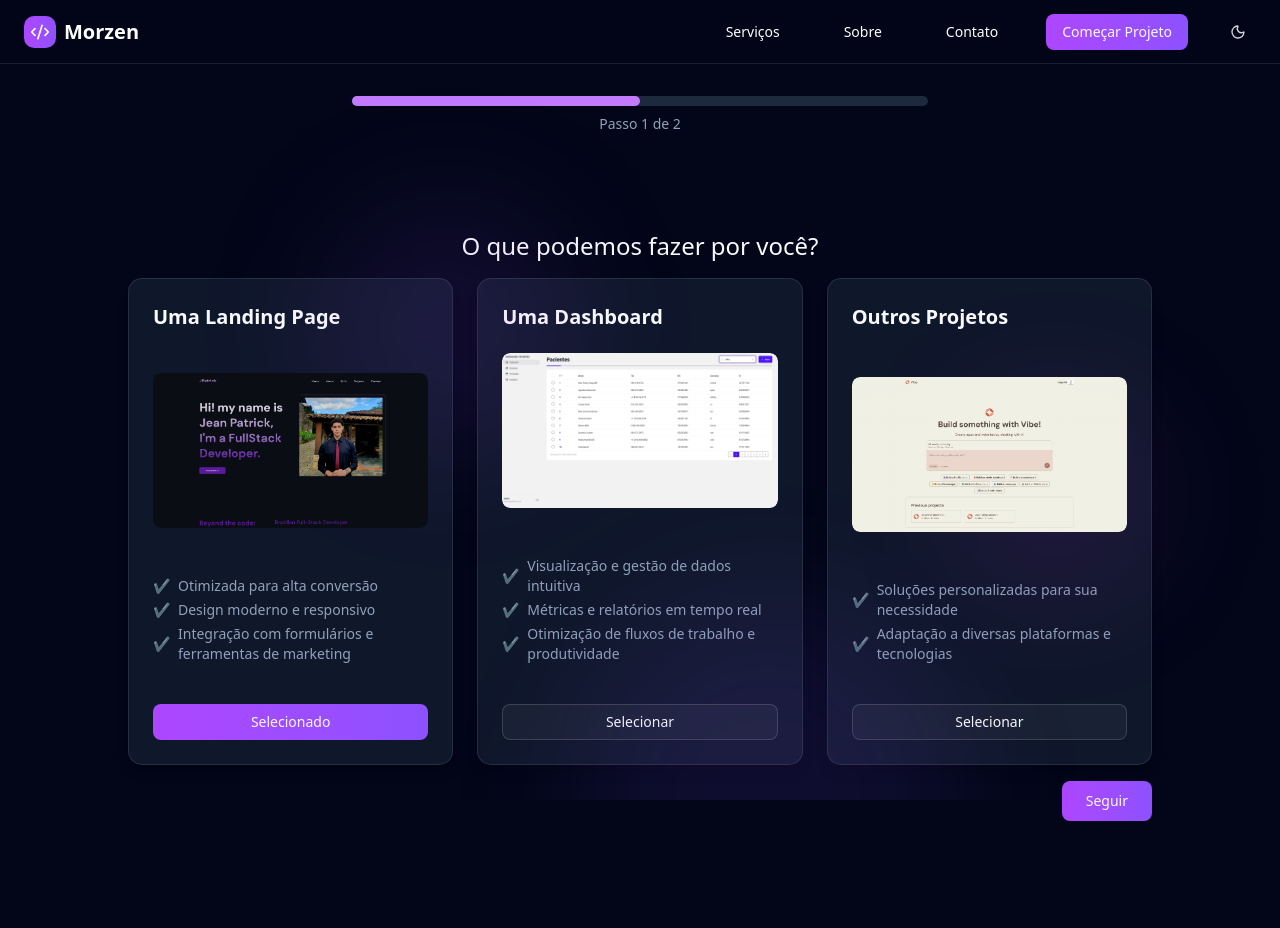
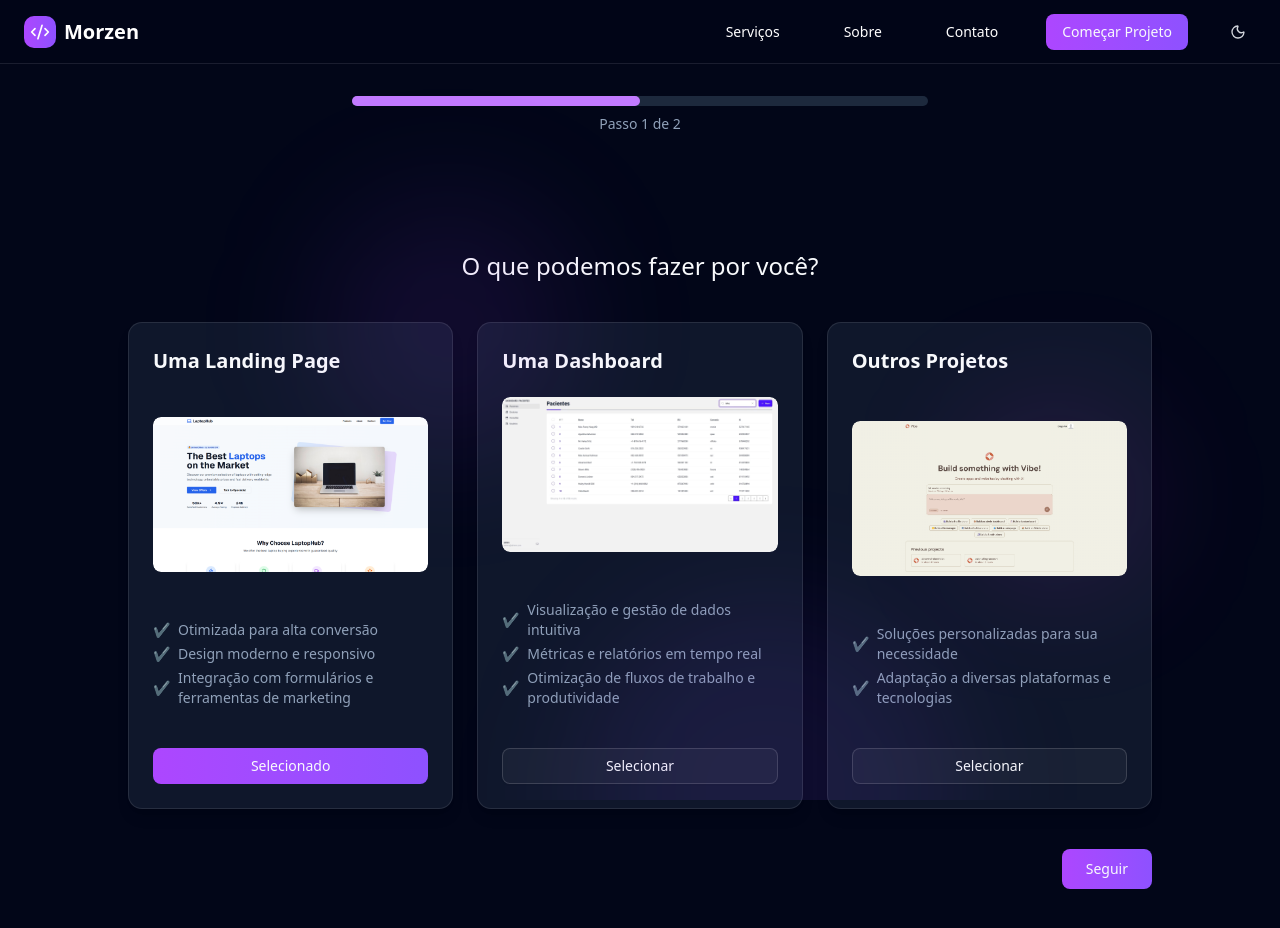
Before and after one commit to jeanpatrickm/Morzen, a Next.js app: page /new_project in a window 1280 px wide. Shown: the top 928 px of the page. Built offline with nearby package versions, Linux system fonts and the light colour scheme.

Commit message:
new img for landing-page-example

```diff
--- a/src/app/(public)/(home)/_components/about.tsx
+++ b/src/app/(public)/(home)/_components/about.tsx
@@ -46,7 +46,7 @@ export function About() {
               </div>
             </div>
           </div>
-          <div className="relative flex gap-2">
+          <div className="relative flex gap-4 lg:ml-15">
             <div className="bg-card p-4 rounded-lg shadow-sm border">
               <Image
                 src="/diego_about_pic.jpg"
--- a/src/app/(public)/new_project/_components/form-project-step.tsx
+++ b/src/app/(public)/new_project/_components/form-project-step.tsx
@@ -21,8 +21,10 @@ export function FormProjectStep({
   handleNext,
 }: ProjectSelectionStepProps) {
   return (
-    <div className="max-w-5xl mx-auto min-h-screen flex flex-col gap-4 items-center py-16">
-      <h1 className="text-2xl font-medium">O que podemos fazer por você?</h1>
+    <div className="max-w-5xl mx-auto min-h-screen flex flex-col gap-10 items-center py-16">
+      <h1 className="text-2xl font-medium mt-5">
+        O que podemos fazer por você?
+      </h1>
       <section className="grid grid-cols-1 md:grid-cols-2 lg:grid-cols-3 gap-6 w-full">
         {projects.map((project, index) => (
           <Card
```
Also changed, not shown: public/landing_page_example.png.
